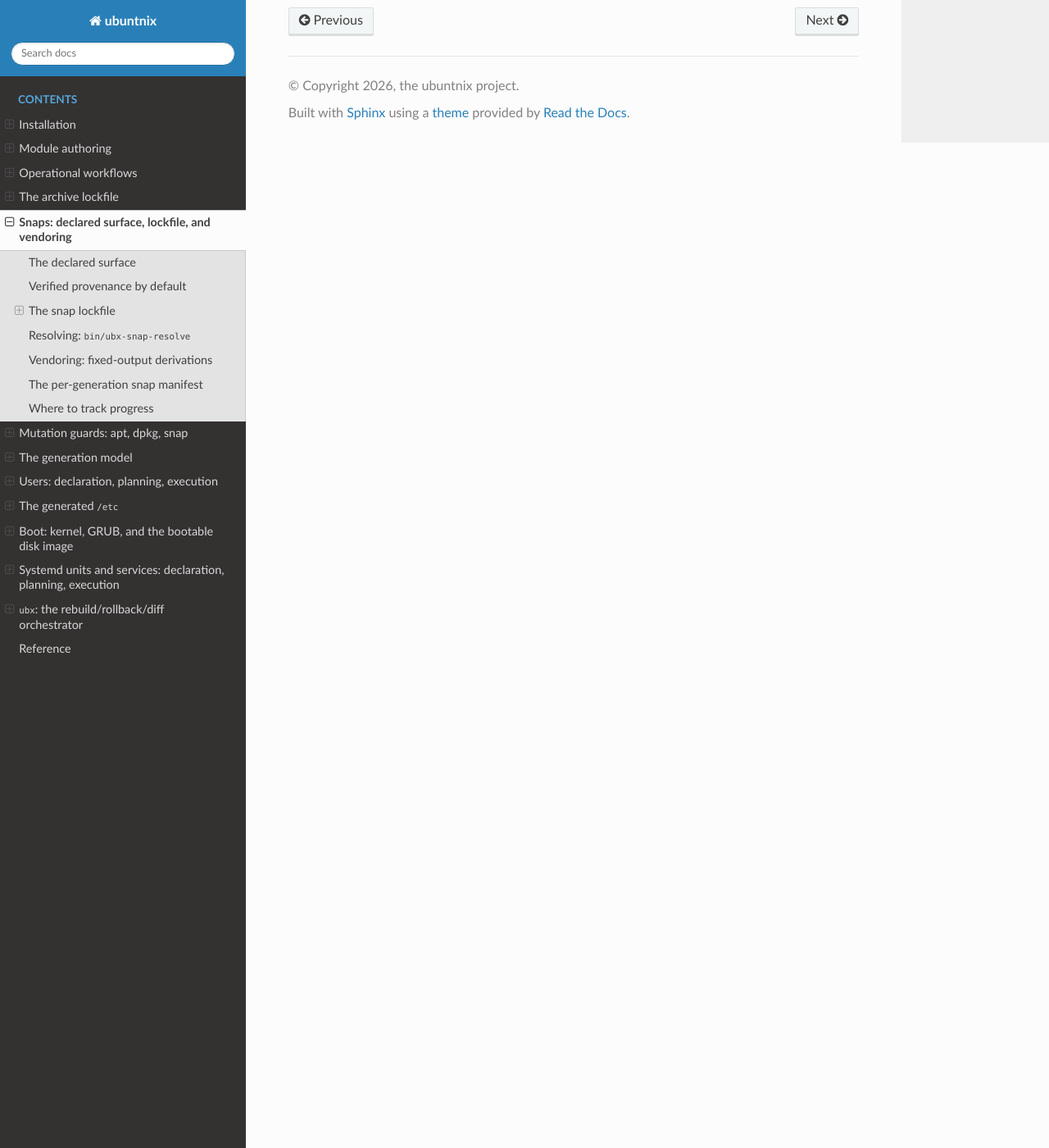
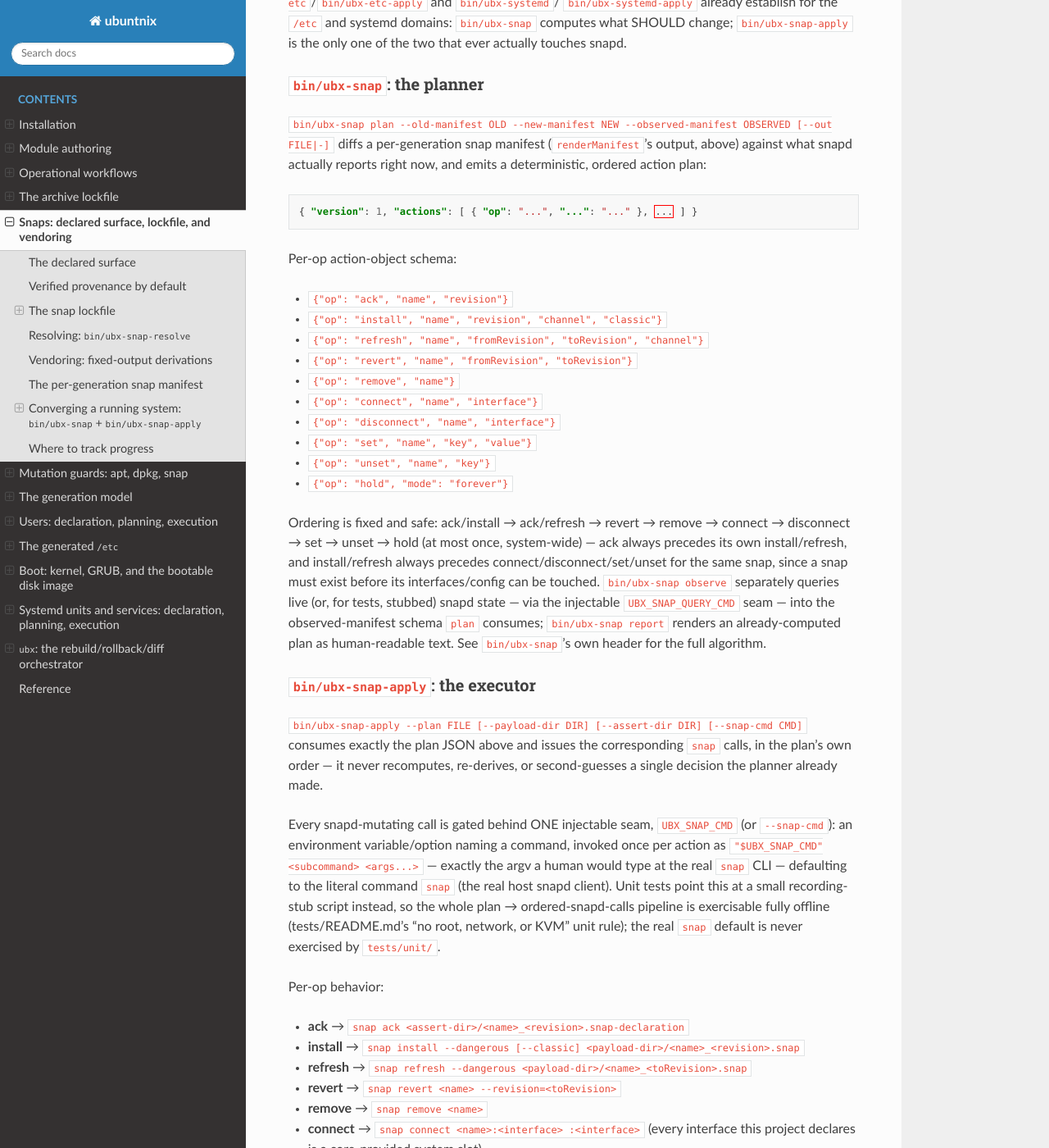
Before and after one commit to Guno327/ubuntnix, a Sphinx documentation site: the page built from docs/snap.md, in a window 1280 px wide and 1400 px high, scrolled down 5448 px. Shown: the whole window at 82% size. Built offline with Sphinx 7.4.7 and the Read the Docs theme 3.1.0, drawn with Linux system fonts in a browser that asks for light colours; pages that are not in the unit, such as notebooks, are missing from menus; some of the changed text lies outside the part shown.

Commit message:
feat(snap): convergence executor (bin/ubx-snap-apply) — signed sideload + connect/config/hold
Adds bin/ubx-snap-apply, the snap-domain convergence EXECUTOR: consumes the
plan JSON from `bin/ubx-snap plan` and issues the corresponding `snap` calls
in the plan's own order, the executor sibling of bin/ubx-systemd-apply /
bin/ubx-etc-apply.

- Every snapd-mutating call gated behind one injectable seam (UBX_SNAP_CMD /
  --snap-cmd), defaulting to the real `snap` binary; unit tests point it at a
  recording stub so the whole plan->ordered-calls pipeline runs offline.
- ack -> signed-sideload (`install --dangerous [--classic]`) -> refresh ->
  revert -> remove -> connect/disconnect -> set/unset -> hold, in plan order.
- Vendored payload/assertion resolution by <name>_<revision> convention.
- Idempotent within a plan; fail-fast on any seam error; unknown ops refused.
- docs/snap.md: document the planner/executor pair and remaining wiring gaps.

Also renames tests/unit/146-ubx-rebuild-snap-purge-wiring.sh to 149-* to
resolve the duplicate 146-* prefix from PRs #68/#69 (closes #70).

Closes #62. Closes #70.

Co-Authored-By: Claude Opus 4.8 <noreply@anthropic.com>

````diff
--- a/docs/snap.md
+++ b/docs/snap.md
@@ -1,24 +1,27 @@
 # Snaps: declared surface, lockfile, and vendoring
 
-```{admonition} Contracts implemented (M3); real on-device convergence is later work
+```{admonition} Contracts implemented (M3); a few wiring gaps remain
 :class: note
 
-`snaps.packages.json`, `snaps.lock.json`, `bin/ubx-snap-resolve`, and
-`nix/snap.nix` exist in the repository as of milestone **M3** (`SPEC.md`
-§4.3, §4.4, §4.5, §5, §6; issue #60): the declared-surface validation,
-lockfile schema, resolver, and fixed-output vendoring described below are
-real. What is **not** implemented yet: a real `ubuntnix.snaps.<name>`
-module option (`nix/snap.nix`'s `validate`/`compileManifest` are ready for
-one to call once real module evaluation exists — the same "no `modules/`
-tree yet" caveat `nix/etc.nix`'s and `nix/systemd.nix`'s own docs describe),
-converging a running system's snapd against the compiled manifest (a future
-on-device planner/executor, by analogy with `bin/ubx-etc`/
-`bin/ubx-etc-apply`), and wiring `bin/ubx-snap-resolve` into `ubx update`
-(SPEC.md §4.5's three pin sources — flake inputs, archive, snap — are
-expected to be wired together in one later issue; see
-`bin/ubx-snap-resolve`'s own header for why `ubx update` deliberately stays
-a stub until then, mirroring the identical precedent
-`bin/ubx-resolve` already set for the archive-pins portion).
+`snaps.packages.json`, `snaps.lock.json`, `bin/ubx-snap-resolve`,
+`nix/snap.nix`, `bin/ubx-snap`, and `bin/ubx-snap-apply` all exist in the
+repository as of milestone **M3** (`SPEC.md` §4.3, §4.4, §4.5, §5, §6;
+issues #60, #61, #62): the declared-surface validation, lockfile schema,
+resolver, fixed-output vendoring, convergence planner, and convergence
+executor described below are all real. What is **not** implemented yet: a
+real `ubuntnix.snaps.<name>` module option (`nix/snap.nix`'s
+`validate`/`compileManifest` are ready for one to call once real module
+evaluation exists — the same "no `modules/` tree yet" caveat
+`nix/etc.nix`'s and `nix/systemd.nix`'s own docs describe), wiring
+`bin/ubx-snap`/`bin/ubx-snap-apply` into `ubx rebuild switch` itself (by
+analogy with `bin/ubx-etc`/`bin/ubx-etc-apply`'s own wiring — currently
+both are standalone, independently-testable scripts, not yet invoked from
+`bin/ubx`), and wiring `bin/ubx-snap-resolve` into `ubx update` (SPEC.md
+§4.5's three pin sources — flake inputs, archive, snap — are expected to
+be wired together in one later issue; see `bin/ubx-snap-resolve`'s own
+header for why `ubx update` deliberately stays a stub until then,
+mirroring the identical precedent `bin/ubx-resolve` already set for the
+archive-pins portion).
 ```
 
 ubuntnix prefers snaps over debs where a good one exists (`SPEC.md` §5:
@@ -272,11 +275,103 @@ on-device snap-domain planner (`bin/ubx-snap`, by analogy with
 `snap connections` state — `bin/ubx-generations`' `GEN_SNAP_MANIFEST` field
 is already reserved for exactly this.
 
+## Converging a running system: `bin/ubx-snap` + `bin/ubx-snap-apply`
+
+Real on-device snap convergence is a planner/executor pair, exactly the
+split `bin/ubx-etc`/`bin/ubx-etc-apply` and `bin/ubx-systemd`/
+`bin/ubx-systemd-apply` already establish for the `/etc` and systemd
+domains: `bin/ubx-snap` computes what SHOULD change; `bin/ubx-snap-apply`
+is the only one of the two that ever actually touches snapd.
+
+### `bin/ubx-snap`: the planner
+
+`bin/ubx-snap plan --old-manifest OLD --new-manifest NEW
+--observed-manifest OBSERVED [--out FILE|-]` diffs a per-generation snap
+manifest (`renderManifest`'s output, above) against what snapd actually
+reports right now, and emits a deterministic, ordered action plan:
+
+```json
+{ "version": 1, "actions": [ { "op": "...", "...": "..." }, ... ] }
+```
+
+Per-op action-object schema:
+
+- `{"op": "ack", "name", "revision"}`
+- `{"op": "install", "name", "revision", "channel", "classic"}`
+- `{"op": "refresh", "name", "fromRevision", "toRevision", "channel"}`
+- `{"op": "revert", "name", "fromRevision", "toRevision"}`
+- `{"op": "remove", "name"}`
+- `{"op": "connect", "name", "interface"}`
+- `{"op": "disconnect", "name", "interface"}`
+- `{"op": "set", "name", "key", "value"}`
+- `{"op": "unset", "name", "key"}`
+- `{"op": "hold", "mode": "forever"}`
+
+Ordering is fixed and safe: ack/install → ack/refresh → revert → remove →
+connect → disconnect → set → unset → hold (at most once, system-wide) —
+ack always precedes its own install/refresh, and install/refresh always
+precedes connect/disconnect/set/unset for the same snap, since a snap must
+exist before its interfaces/config can be touched. `bin/ubx-snap observe`
+separately queries live (or, for tests, stubbed) snapd state — via the
+injectable `UBX_SNAP_QUERY_CMD` seam — into the observed-manifest schema
+`plan` consumes; `bin/ubx-snap report` renders an already-computed plan as
+human-readable text. See `bin/ubx-snap`'s own header for the full
+algorithm.
+
+### `bin/ubx-snap-apply`: the executor
+
+`bin/ubx-snap-apply --plan FILE [--payload-dir DIR] [--assert-dir DIR]
+[--snap-cmd CMD]` consumes exactly the plan JSON above and issues the
+corresponding `snap` calls, in the plan's own order — it never recomputes,
+re-derives, or second-guesses a single decision the planner already made.
+
+Every snapd-mutating call is gated behind ONE injectable seam,
+`UBX_SNAP_CMD` (or `--snap-cmd`): an environment variable/option naming a
+command, invoked once per action as `"$UBX_SNAP_CMD" <subcommand>
+<args...>` — exactly the argv a human would type at the real `snap` CLI —
+defaulting to the literal command `snap` (the real host snapd client).
+Unit tests point this at a small recording-stub script instead, so the
+whole plan → ordered-snapd-calls pipeline is exercisable fully offline
+(tests/README.md's "no root, network, or KVM" unit rule); the real `snap`
+default is never exercised by `tests/unit/`.
+
+Per-op behavior:
+
+- **ack** → `snap ack <assert-dir>/<name>_<revision>.snap-declaration`
+- **install** → `snap install --dangerous [--classic]
+  <payload-dir>/<name>_<revision>.snap`
+- **refresh** → `snap refresh --dangerous
+  <payload-dir>/<name>_<toRevision>.snap`
+- **revert** → `snap revert <name> --revision=<toRevision>`
+- **remove** → `snap remove <name>`
+- **connect** → `snap connect <name>:<interface> :<interface>` (every
+  interface this project declares is a core-provided system slot)
+- **disconnect** → `snap disconnect <name>:<interface>`
+- **set** → `snap set <name> <key>=<value>` (booleans as bare
+  `true`/`false`; everything else as-is for strings, `json.dumps` otherwise)
+- **unset** → `snap unset <name> <key>`
+- **hold** → `snap refresh --hold=forever`
+
+`--dangerous` on `install`/`refresh` is a direct consequence of "A scoped
+simplification" above: only the snap-declaration assertion is vendored,
+never the full chain a fully-offline, non-`--dangerous` sideload would
+need to verify a payload's signature; `ack` still acks the vendored
+assertion for the provenance-binding this project's own policy needs.
+`--payload-dir`/`--assert-dir` resolve the plan's file-path-free
+`ack`/`install`/`refresh` actions to real vendored artifacts by the same
+`<name>_<revision>` naming convention `bin/ubx-snap-resolve`/
+`nix/snap.nix` already use for the committed
+`snaps/assertions/<name>_<revision>.snap-declaration` files — see
+`bin/ubx-snap-apply`'s own header for the full reasoning and the tracked
+gap (a real `ubx rebuild switch --apply` pointing both at wherever the new
+generation's snap-domain manifest build actually placed these files).
+
 ## Where to track progress
 
 The snap lockfile and resolver land at milestone **M3** (`SPEC.md` §11,
-issue #60). Real on-device snapd convergence (`snap ack` + signed
-sideload, interface connection, `snap set` config) and wiring
-`bin/ubx-snap-resolve` into `ubx update`'s snap-pins portion are separate,
-later work — see {doc}`workflows` for the planned `ubx update` flow across
-all three pin sources.
+issue #60); the convergence planner/executor pair lands in the same
+milestone (issues #61, #62). Wiring `bin/ubx-snap`/`bin/ubx-snap-apply`
+into `ubx rebuild switch` itself, and wiring `bin/ubx-snap-resolve` into
+`ubx update`'s snap-pins portion, are separate, later work — see
+{doc}`workflows` for the planned `ubx update` flow across all three pin
+sources.
````
Also changed, not shown: 4 other files.
